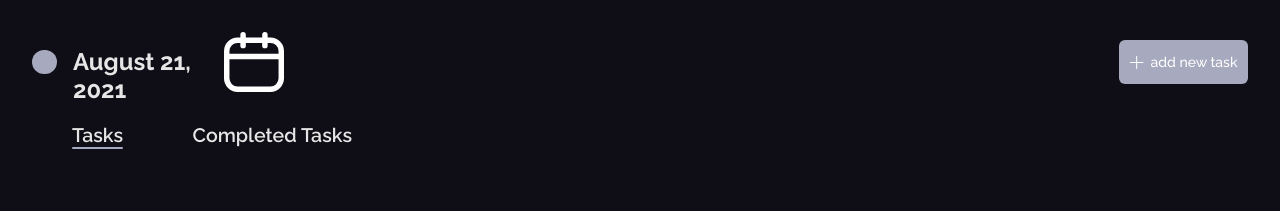
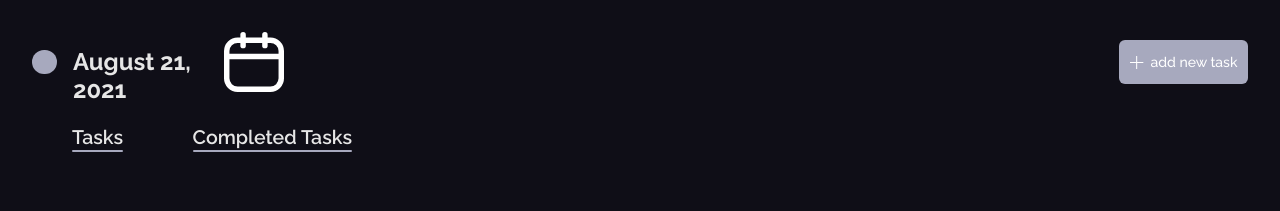
Before and after one commit to Adekxnle/checked, a React (Create React App) app: page / in a window 1280 px wide. Shown: the top 211 px of the page. Built offline with nearby package versions, Linux system fonts and the light colour scheme.

Commit message:
fixing header tabs

```diff
--- a/src/App.css
+++ b/src/App.css
@@ -54,10 +54,9 @@
 
 .tab {
   display: block;
-  cursor: pointer;
 }
 
-li a.tabs {
+li .tab h2 {
   color: var(--off-white);
   margin: 0.1rem 0;
   font-weight: 600;
@@ -65,13 +64,11 @@ li a.tabs {
   font-size: var(--h2);
 }
 
-.tab input[name='tab'] {
-  position: absolute;
-  top: 0;
-  left: -9999px;
+li .tabs {
+  text-decoration: none;
 }
 
-.tab input[name='tab']:checked ~ .active {
+.tab .active {
   height: 0.13em;
   background-color: #a7a9be;
   border-radius: 4px;
--- a/src/components/Header.js
+++ b/src/components/Header.js
@@ -21,26 +21,20 @@ export default function Header() {
       <div className='header-bottom'>
         <ul>
           <li>
+            <Link className='tabs' to='/'>
               <div className='tab'>
-              <input type='radio' name='tab' id='task-tab' defaultChecked />
-              <label htmlFor='task-tab' ariaselected='true'>
-                <Link className='tabs' to='/'>
-                  Tasks
-                </Link>
-              </label>
+                <h2> Tasks </h2>
                 <div className='active' />
               </div>
+            </Link>
           </li>
           <li>
+            <Link className='tabs' to='/completed-tasks'>
               <div className='tab'>
-              <input type='radio' name='tab' id='completed-task-tab' />
-              <label htmlFor='completed-task-tab' ariaselected='false'>
-                <Link className='tabs' to='/completed-tasks'>
-                  Completed Tasks
-                </Link>
-              </label>
+                <h2>Completed Tasks</h2>
                 <div className='active' />
               </div>
+            </Link>
           </li>
         </ul>
       </div>
```
Lines whose indentation alone changed are shown as unchanged.
